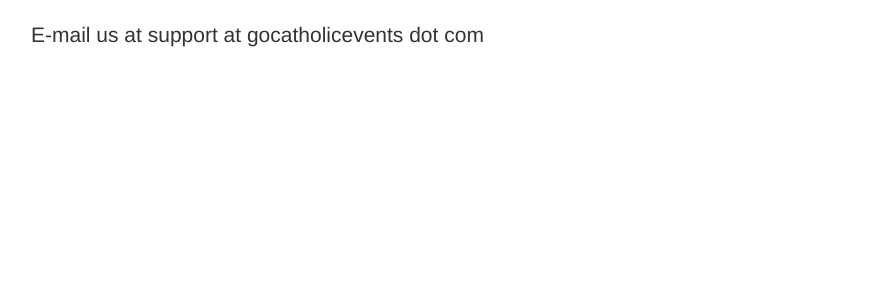
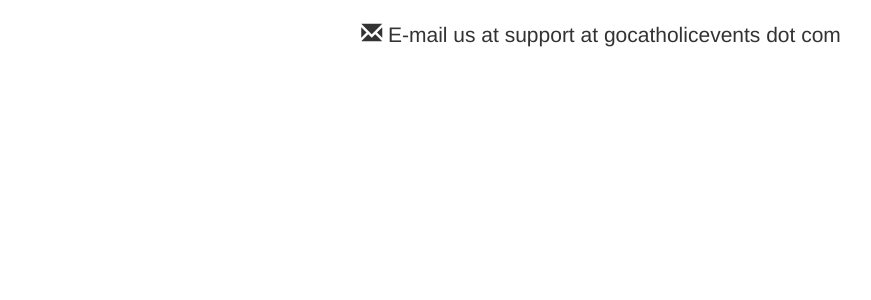
Before and after one commit to salutarismedia/gocatholicevents, a PHP site: template www/application/views/contact.php in a window 1280 px wide. Shown: the part 51-351 px from the top of the page, without its empty margins (54-925 px from the left). Run offline with PHP 8.4, Linux system fonts and the light colour scheme; the template is opened without the code that fills it, so the values that code supplies are empty; some libraries are stand-ins or nearby versions.

Commit message:
formatting and addition of an email logo

```diff
--- a/www/application/views/contact.php
+++ b/www/application/views/contact.php
@@ -1,7 +1,12 @@
 <?php require_once("header.php")?>
 
 <div class="container">
-	<p class="lead">E-mail us at support at gocatholicevents dot com</p>
+	<center>
+		<p class="lead">
+			<span class="glyphicon glyphicon-envelope"></span> E-mail us at
+			support at gocatholicevents dot com
+		</p>
+	</center>
 </div>
 
 <?php require_once("footer.php")?>
```
